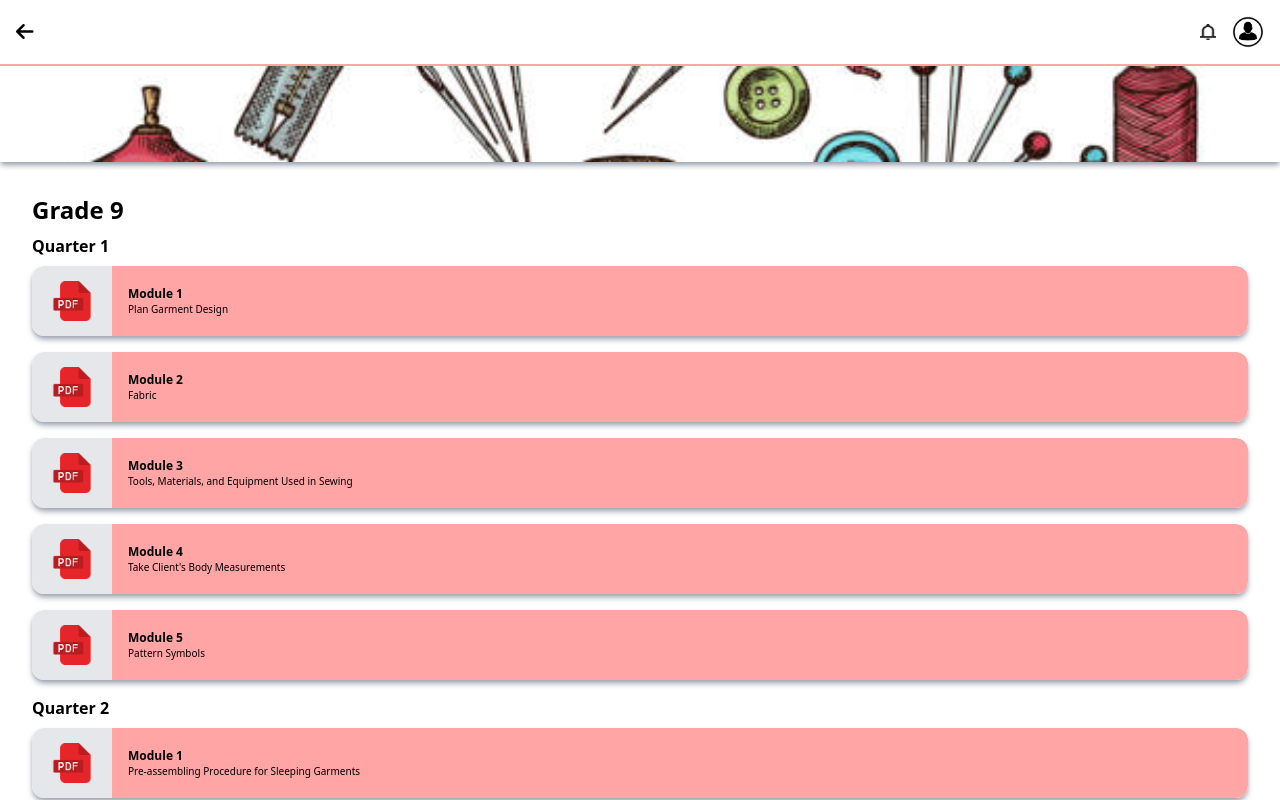
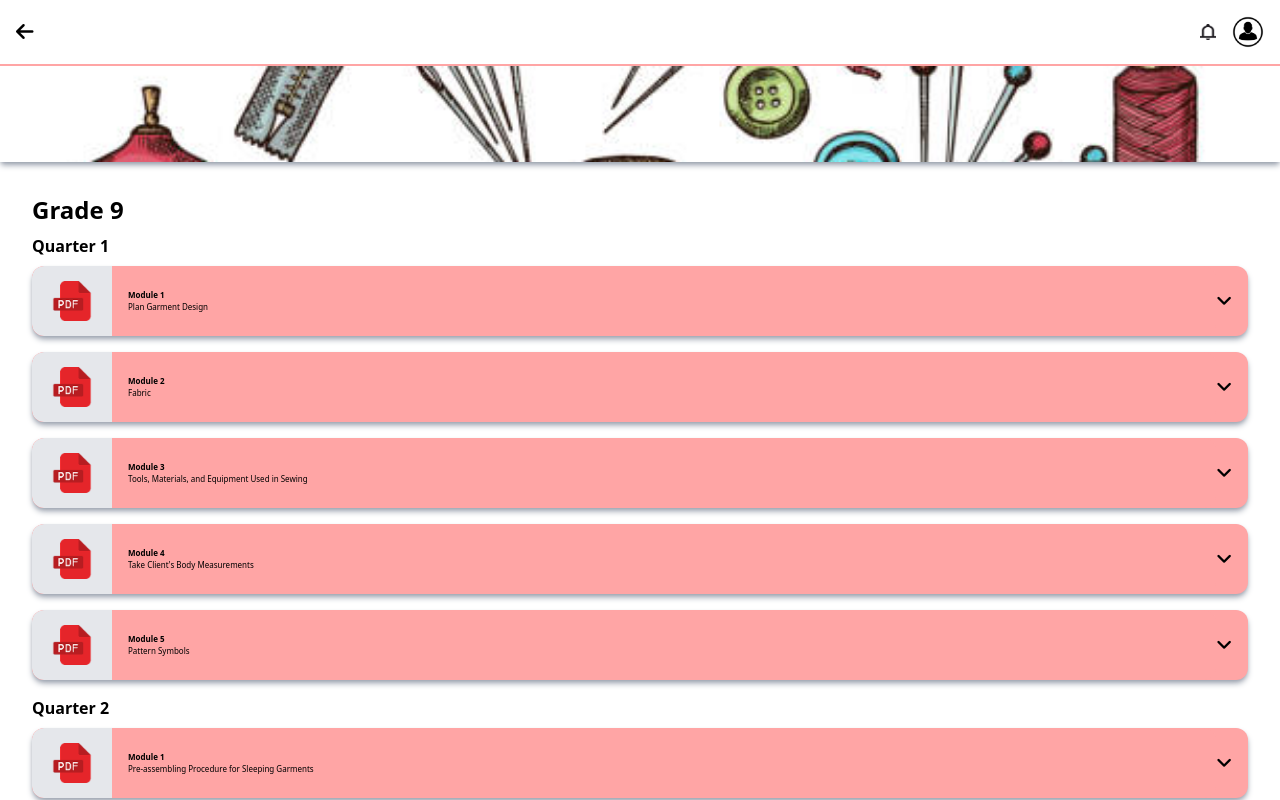
Before and after one commit to chinoy-the-great/nuxt3-drizzle-stitch, a Nuxt app: page /modules in a window 1280 px wide. Shown: the top 800 px of the page. Built offline with nearby package versions, Linux system fonts and the light colour scheme.

Commit message:
Updated styling for Dressmaking Learning Hub pages.

```diff
--- a/pages/modules.vue
+++ b/pages/modules.vue
@@ -10,48 +10,90 @@
 				height: 12vh;
 			"
 		></div>
-
-		<div v-for="(grade, gradeIndex) in foldersData" :key="gradeIndex" class="p-8">
-			<h1 class="text-2xl font-bold mb-2">{{ grade.mainLabel }}</h1>
-
+		<div v-for="(grade, gradeIndex) in localFoldersData" :key="gradeIndex" class="px-8">
+			<h1 class="text-2xl font-bold mb-2 mt-8">{{ grade.mainLabel }}</h1>
 			<div v-for="(item, itemIndex) in grade.items" :key="itemIndex">
 				<h2 v-if="item.type === 'subLabel'" class="text-base font-semibold mb-2 mt-2">
 					{{ item.name }}
 				</h2>
-
 				<div
 					v-else-if="item.type === 'pdf'"
-					class="flex items-center rounded-xl w-full cursor-pointer overflow-hidden mb-4 h-[70px] shadow-md shadow-gray-400"
+					class="flex items-center bg-[#ffa5a5] rounded-xl w-full cursor-pointer overflow-hidden h-[70px] shadow-md shadow-gray-400 mb-4"
+					@click="togglePdf(item)"
 				>
-					<!-- Gray Container with PDF Icon -->
+					<!-- Thumbnail -->
 					<div
 						class="bg-gray-200 rounded-l-xl h-[70px] w-20 flex items-center justify-center min-w-[80px] max-w-[80px]"
 					>
 						<img src="/Modules_PDF_Icon.png" alt="PDF Icon" class="h-10 w-10 object-contain" />
 					</div>
-
-					<!-- PDF Information Container (Right Side) -->
 					<div
 						class="flex-1 flex flex-col justify-center items-start text-left bg-[#ffa5a5] rounded-r-xl h-[70px] p-4 min-h-[70px]"
 					>
-						<p class="text-xs font-bold text-black">{{ item.title }}</p>
-						<p class="text-[10px] text-black">{{ item.secondaryTitle }}</p>
+						<p class="text-xxs font-bold text-black">{{ item.title }}</p>
+						<p class="text-xxs text-black">{{ item.secondaryTitle }}</p>
+					</div>
+					<!-- Expand/Collapse Icon -->
+					<div class="pr-4">
+						<i
+							class="fas text-lg text-black transition-transform duration-300"
+							:class="[item.expanded ? 'fa-angle-up' : 'fa-angle-down']"
+						></i>
 					</div>
 				</div>
+				<!-- Expandable Content -->
+				<Transition
+					name="expand"
+					enter-active-class="transition-all duration-300 ease-in-out"
+					leave-active-class="transition-all duration-300 ease-in-out"
+					enter-from-class="max-h-0 opacity-0"
+					enter-to-class="max-h-[1000px] opacity-100"
+					leave-from-class="max-h-[1000px] opacity-100"
+					leave-to-class="max-h-0 opacity-0"
+				>
+					<div
+						v-if="item.type === 'pdf' && item.expanded"
+						class="bg-[#ffa5a5] rounded-lg mb-4 p-2 text-white overflow-hidden"
+					>
+						<!-- Video Player -->
+						<iframe class="w-full h-96 rounded-b-lg" :src="item.url"></iframe>
+						<!-- Description -->
+					</div>
+				</Transition>
 			</div>
 		</div>
 	</div>
 </template>
 
 <script setup>
-// Assuming foldersData.js is in the assets folder
-
 import { foldersData } from 'assets/foldersData.js'
+import { onMounted, ref } from 'vue'
 
 definePageMeta({
 	layout: 'window',
+	title: 'Modules',
 })
-// No need for toggleVideo or video expansion logic for now
+
+const localFoldersData = ref([])
+
+onMounted(() => {
+	// Create a deep copy to avoid modifying the original data
+	const copiedFoldersData = JSON.parse(JSON.stringify(foldersData))
+
+	copiedFoldersData.forEach((grade) => {
+		grade.items.forEach((item) => {
+			if (item.type === 'pdf') {
+				item.expanded = false // Initialize expanded property directly
+			}
+		})
+	})
+
+	localFoldersData.value = copiedFoldersData // Assign the modified copy to localFoldersData
+})
+
+const togglePdf = (item) => {
+	item.expanded = !item.expanded
+}
 </script>
 
 <style scoped>
```
